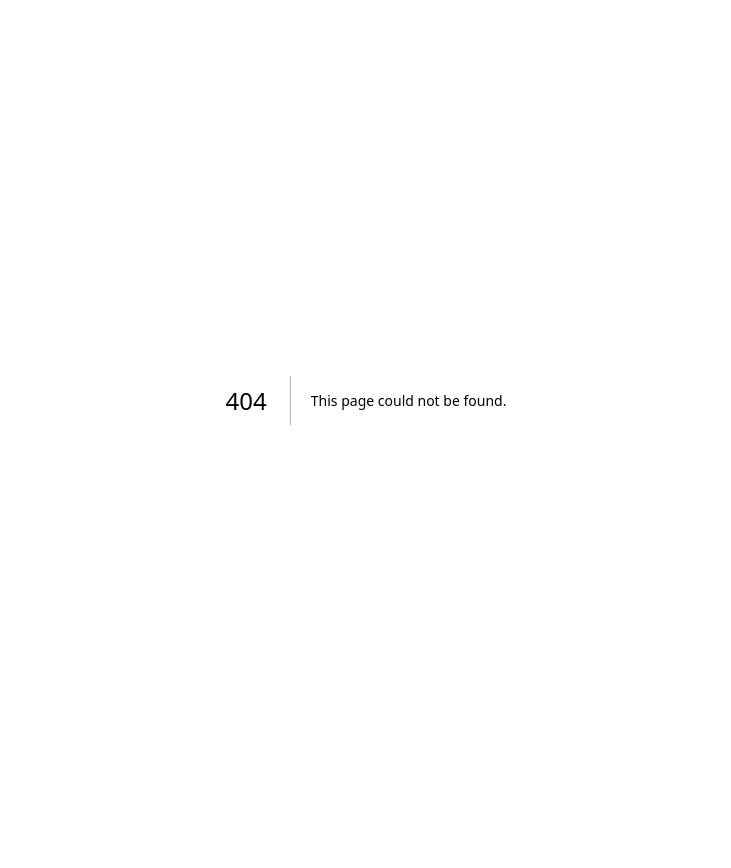
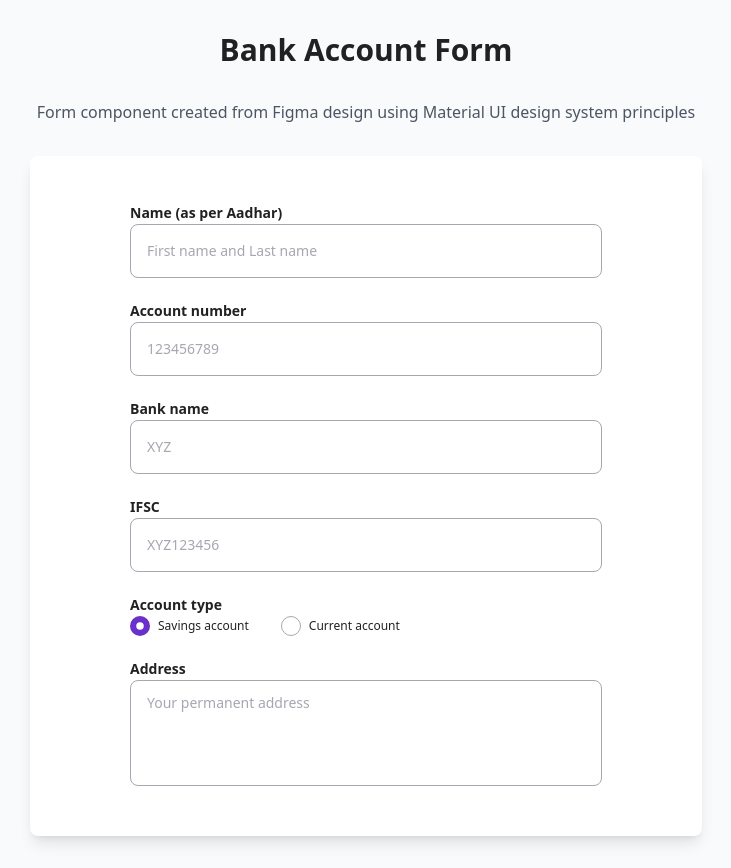
Before and after one commit to Sarveshb08/coherent-v2, a Next.js app: page /form-demo in a window 1280 px wide. Before the commit this address had no page. Shown: the whole page, without its empty margins (274-1005 px from the left). Before the commit the page ends 800 px from the top, so only its background shows below. Built offline with nearby package versions, Linux system fonts and the light colour scheme.

Commit message:
feat: Add bank form component from Figma design with design tokens
Co-authored-by: Sarveshb08 <219100418+Sarveshb08@users.noreply.github.com>

```diff
--- /dev/null
+++ b/app/form-demo/page.tsx
@@ -0,0 +1,30 @@
+'use client';
+
+import BankForm from '@/app/ui/bank-form';
+
+export default function FormDemoPage() {
+  const handleFormSubmit = (data: any) => {
+    console.log('Form submitted:', data);
+    alert('Form submitted! Check console for data.');
+  };
+
+  return (
+    <main className="min-h-screen bg-gray-50 py-8">
+      <div className="container mx-auto px-4">
+        <div className="max-w-2xl mx-auto">
+          <h1 className="text-3xl font-bold text-center mb-8 text-gray-900">
+            Bank Account Form
+          </h1>
+          <p className="text-center text-gray-600 mb-8">
+            Form component created from Figma design using Material UI design system principles
+          </p>
+
+          {/* Form Component */}
+          <div className="bg-white rounded-lg shadow-lg p-6">
+            <BankForm onSubmit={handleFormSubmit} />
+          </div>
+        </div>
+      </div>
+    </main>
+  );
+}
--- a/app/page.tsx
+++ b/app/page.tsx
@@ -20,12 +20,20 @@ export default function Page() {
             , brought to you by Vercel.
 
           </p>
+          <div className="flex flex-col gap-4">
             <Link
               href="/login"
               className="flex items-center gap-5 self-start rounded-lg bg-blue-500 px-6 py-3 text-sm font-medium text-white transition-colors hover:bg-blue-400 md:text-base"
             >
               <span>Log in</span> <ArrowRightIcon className="w-5 md:w-6" />
             </Link>
+            <Link
+              href="/form-demo"
+              className="flex items-center gap-5 self-start rounded-lg bg-green-500 px-6 py-3 text-sm font-medium text-white transition-colors hover:bg-green-400 md:text-base"
+            >
+              <span>View Form Demo</span> <ArrowRightIcon className="w-5 md:w-6" />
+            </Link>
+          </div>
         </div>
         <div className="flex items-center justify-center p-6 md:w-3/5 md:px-28 md:py-12">
           <Image
--- /dev/null
+++ b/app/ui/bank-form.tsx
@@ -0,0 +1,176 @@
+'use client';
+
+import React, { useState } from 'react';
+import { tailwindClasses } from './design-tokens';
+
+interface FormData {
+  name: string;
+  accountNumber: string;
+  bankName: string;
+  ifsc: string;
+  address: string;
+  accountType: 'savings' | 'current';
+}
+
+interface BankFormProps {
+  onSubmit?: (data: FormData) => void;
+  className?: string;
+}
+
+export function BankForm({ onSubmit, className = '' }: BankFormProps) {
+  const [formData, setFormData] = useState<FormData>({
+    name: '',
+    accountNumber: '',
+    bankName: '',
+    ifsc: '',
+    address: '',
+    accountType: 'savings',
+  });
+
+  const handleInputChange = (
+    e: React.ChangeEvent<HTMLInputElement | HTMLTextAreaElement>
+  ) => {
+    const { name, value } = e.target;
+    setFormData(prev => ({
+      ...prev,
+      [name]: value,
+    }));
+  };
+
+  const handleRadioChange = (e: React.ChangeEvent<HTMLInputElement>) => {
+    setFormData(prev => ({
+      ...prev,
+      accountType: e.target.value as 'savings' | 'current',
+    }));
+  };
+
+  const handleSubmit = (e: React.FormEvent) => {
+    e.preventDefault();
+    onSubmit?.(formData);
+  };
+
+  return (
+    <div className={`${tailwindClasses.formContainer} ${className}`}>
+      <form onSubmit={handleSubmit} className="space-y-5">
+        {/* Name Field */}
+        <div className={tailwindClasses.fieldGroup}>
+          <label htmlFor="name" className={tailwindClasses.label}>
+            Name (as per Aadhar)
+          </label>
+          <input
+            type="text"
+            id="name"
+            name="name"
+            value={formData.name}
+            onChange={handleInputChange}
+            placeholder="First name and Last name"
+            className={tailwindClasses.input}
+          />
+        </div>
+
+        {/* Account Number Field */}
+        <div className={tailwindClasses.fieldGroup}>
+          <label htmlFor="accountNumber" className={tailwindClasses.label}>
+            Account number
+          </label>
+          <input
+            type="text"
+            id="accountNumber"
+            name="accountNumber"
+            value={formData.accountNumber}
+            onChange={handleInputChange}
+            placeholder="123456789"
+            className={tailwindClasses.input}
+          />
+        </div>
+
+        {/* Bank Name Field */}
+        <div className={tailwindClasses.fieldGroup}>
+          <label htmlFor="bankName" className={tailwindClasses.label}>
+            Bank name
+          </label>
+          <input
+            type="text"
+            id="bankName"
+            name="bankName"
+            value={formData.bankName}
+            onChange={handleInputChange}
+            placeholder="XYZ"
+            className={tailwindClasses.input}
+          />
+        </div>
+
+        {/* IFSC Field */}
+        <div className={tailwindClasses.fieldGroup}>
+          <label htmlFor="ifsc" className={tailwindClasses.label}>
+            IFSC
+          </label>
+          <input
+            type="text"
+            id="ifsc"
+            name="ifsc"
+            value={formData.ifsc}
+            onChange={handleInputChange}
+            placeholder="XYZ123456"
+            className={tailwindClasses.input}
+          />
+        </div>
+
+        {/* Account Type Radio Buttons */}
+        <div className={tailwindClasses.fieldGroup}>
+          <label className={tailwindClasses.label}>
+            Account type
+          </label>
+          <div className={tailwindClasses.radioGroup}>
+            <div className={tailwindClasses.radioItem}>
+              <input
+                type="radio"
+                id="savings"
+                name="accountType"
+                value="savings"
+                checked={formData.accountType === 'savings'}
+                onChange={handleRadioChange}
+                className={tailwindClasses.radioInput}
+              />
+              <label htmlFor="savings" className={tailwindClasses.radioLabel}>
+                Savings account
+              </label>
+            </div>
+            <div className={tailwindClasses.radioItem}>
+              <input
+                type="radio"
+                id="current"
+                name="accountType"
+                value="current"
+                checked={formData.accountType === 'current'}
+                onChange={handleRadioChange}
+                className={tailwindClasses.radioInput}
+              />
+              <label htmlFor="current" className={tailwindClasses.radioLabel}>
+                Current account
+              </label>
+            </div>
+          </div>
+        </div>
+
+        {/* Address Field */}
+        <div className={tailwindClasses.fieldGroup}>
+          <label htmlFor="address" className={tailwindClasses.label}>
+            Address
+          </label>
+          <textarea
+            id="address"
+            name="address"
+            value={formData.address}
+            onChange={handleInputChange}
+            placeholder="Your permanent address"
+            rows={4}
+            className={tailwindClasses.textarea}
+          />
+        </div>
+      </form>
+    </div>
+  );
+}
+
+export default BankForm;
--- /dev/null
+++ b/app/ui/design-tokens.ts
@@ -0,0 +1,107 @@
+/**
+ * Design tokens extracted from Figma design
+ * File: MUI-based design system, Node: 223:9876 (Final_demo)
+ */
+
+export const designTokens = {
+  // Typography
+  typography: {
+    fontFamily: {
+      primary: 'DM Sans, -apple-system, BlinkMacSystemFont, "Segoe UI", Roboto, sans-serif',
+    },
+    fontSize: {
+      label: '14px',        // Labels and input text
+      radioLabel: '12px',   // Radio button labels
+    },
+    fontWeight: {
+      bold: 700,           // Labels
+      medium: 500,         // Input text and radio labels
+    },
+    lineHeight: {
+      normal: '1.4',       // 1.4em from Figma
+    },
+  },
+
+  // Colors
+  colors: {
+    text: {
+      primary: 'rgba(0, 0, 0, 0.87)',    // Primary text color
+      placeholder: '#A6A7B0',            // Placeholder text color
+    },
+    border: {
+      default: '#A6A7B0',                // Input border color
+    },
+    radio: {
+      selected: '#6930CA',               // Selected radio button
+      unselected: 'rgba(0, 0, 0, 0.6)', // Unselected radio button
+    },
+    background: {
+      white: '#FFFFFF',                  // Form background
+    },
+  },
+
+  // Spacing
+  spacing: {
+    xs: '8px',
+    sm: '12px',
+    md: '16px',
+    lg: '20px',
+    xl: '25px',
+    xxl: '30px',
+  },
+
+  // Border radius
+  borderRadius: {
+    input: '8px',          // Input fields border radius
+    radio: '100px',        // Radio button border radius
+  },
+
+  // Layout dimensions
+  layout: {
+    inputHeight: '48px',         // Standard input height
+    textareaHeight: '122px',     // Textarea height for address
+    formWidth: '469px',          // Form container width
+    gap: {
+      fieldGroup: '12px',        // Gap between label and input
+      formFields: '20px',        // Gap between form field groups
+    },
+  },
+
+  // Component specific tokens
+  components: {
+    input: {
+      padding: '16px',
+      border: '1px solid #A6A7B0',
+      borderRadius: '8px',
+      fontSize: '14px',
+      fontWeight: 500,
+      color: 'rgba(0, 0, 0, 0.87)',
+      placeholderColor: '#A6A7B0',
+    },
+    label: {
+      fontSize: '14px',
+      fontWeight: 700,
+      color: 'rgba(0, 0, 0, 0.87)',
+      marginBottom: '12px',
+    },
+    radio: {
+      size: '20px',
+      gap: '39.14px', // Gap between radio and label based on Figma
+      labelFontSize: '12px',
+      labelFontWeight: 500,
+    },
+  },
+} as const;
+
+// Tailwind CSS classes derived from design tokens
+export const tailwindClasses = {
+  label: 'text-sm font-bold text-gray-900 mb-3',
+  input: 'w-full px-4 py-4 text-sm font-medium border border-gray-400 rounded-lg focus:outline-none focus:ring-2 focus:ring-purple-600 focus:border-purple-600 placeholder-gray-400',
+  textarea: 'w-full px-4 py-3 text-sm font-medium border border-gray-400 rounded-lg focus:outline-none focus:ring-2 focus:ring-purple-600 focus:border-purple-600 placeholder-gray-400 resize-none',
+  radioGroup: 'flex items-center gap-8',
+  radioItem: 'flex items-center gap-2',
+  radioInput: 'w-5 h-5 text-purple-600 border-gray-400 focus:ring-purple-600',
+  radioLabel: 'text-xs font-medium text-gray-900',
+  formContainer: 'max-w-lg mx-auto bg-white p-5',
+  fieldGroup: 'mb-5',
+} as const;
--- a/tailwind.config.ts
+++ b/tailwind.config.ts
@@ -17,6 +17,13 @@ const config: Config = {
           500: '#0070F3',
           600: '#2F6FEB',
         },
+        purple: {
+          600: '#6930CA',
+        },
+        gray: {
+          400: '#A6A7B0',
+          900: 'rgba(0, 0, 0, 0.87)',
+        },
       },
     },
     keyframes: {
```
Lines whose indentation alone changed are shown as unchanged.
